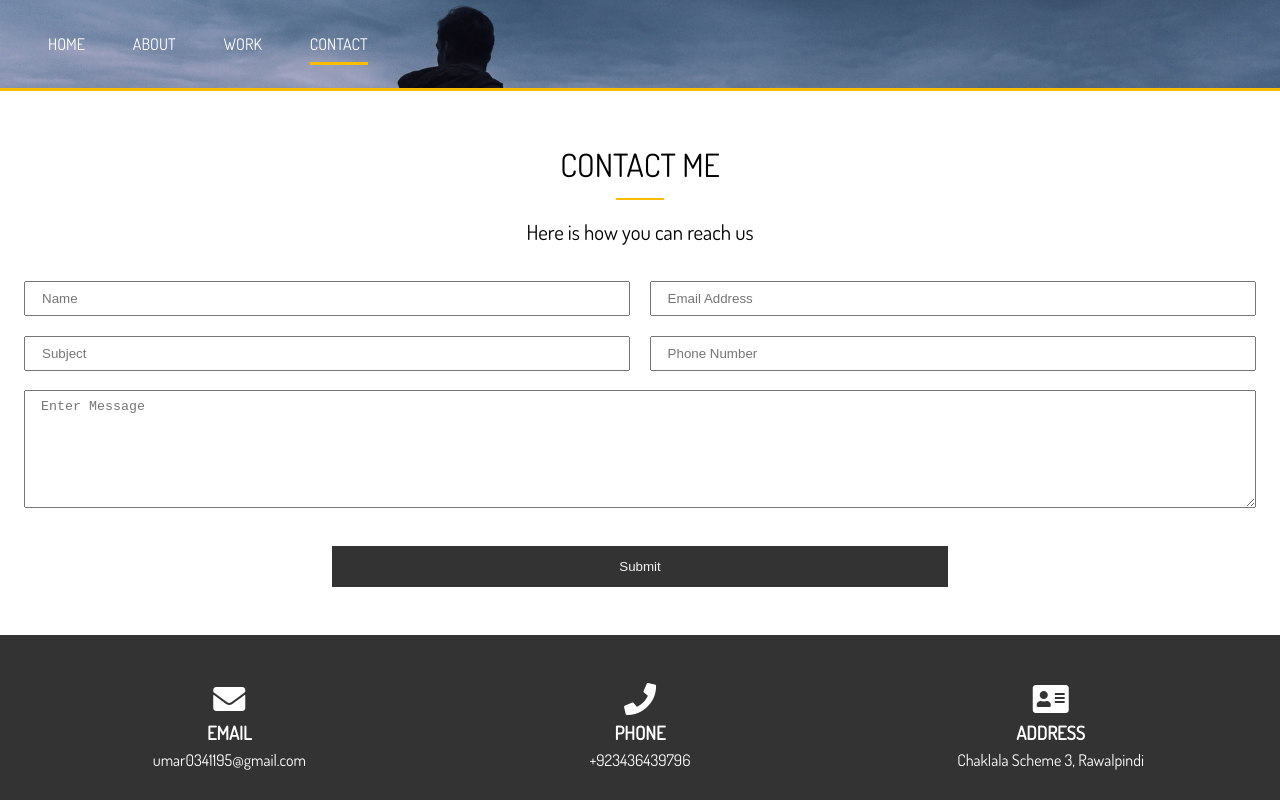
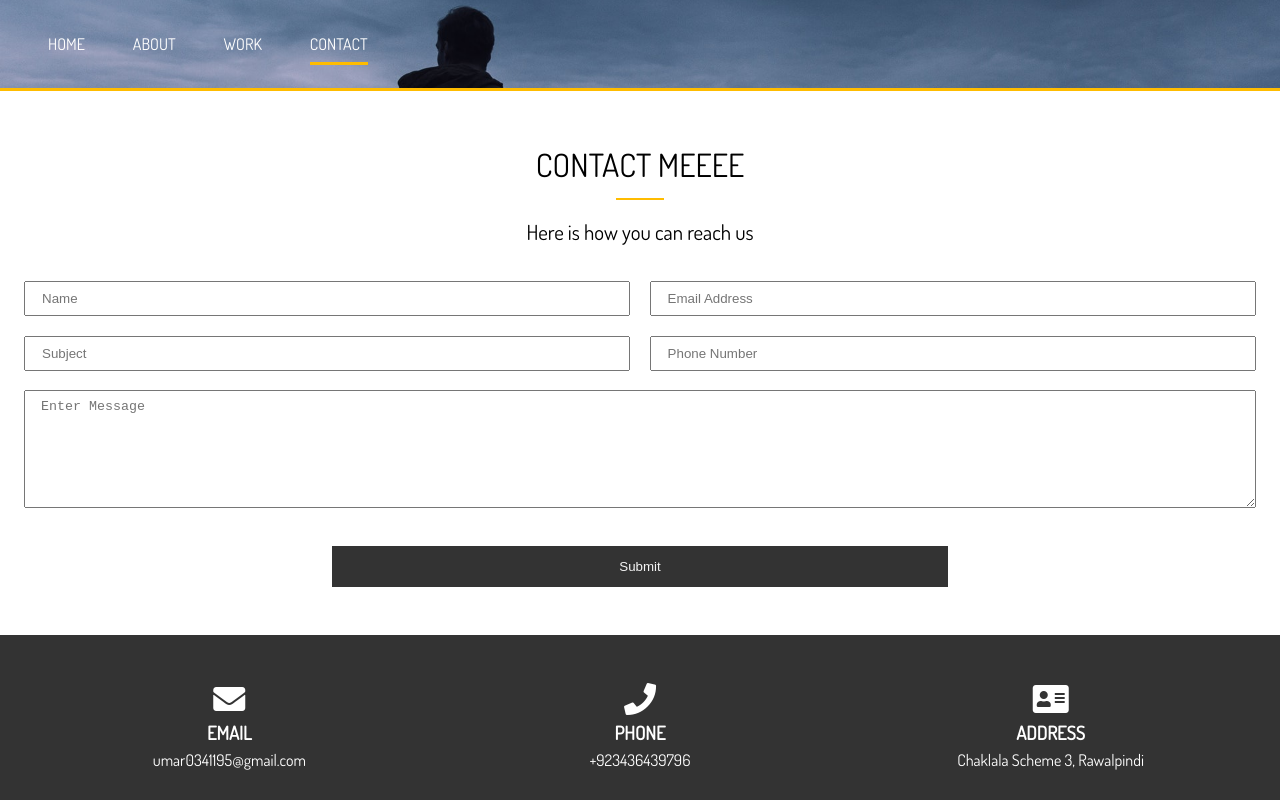
Before and after one commit to UmarAhmadNoor/upLinkify, a plain HTML site: page contact.html in a window 1280 px wide. Shown: the top 800 px of the page. Drawn offline with Linux system fonts and the light colour scheme.

Commit message:
Update contact.html

```diff
--- a/contact.html
+++ b/contact.html
@@ -30,7 +30,7 @@
     <!-- Section A: Contact form -->
         <section id="contact-a" class="text-center py-3">
             <div class="container">
-              <h2 class="section-title">Contact Me</h2>
+              <h2 class="section-title">Contact Meeee</h2>
               <div class="bottom-line"></div>
               <p class="lead">Here is how you can reach us</p>
               <form method="POST" data-netlify="true" data-netlify-recaptcha="true">
```
